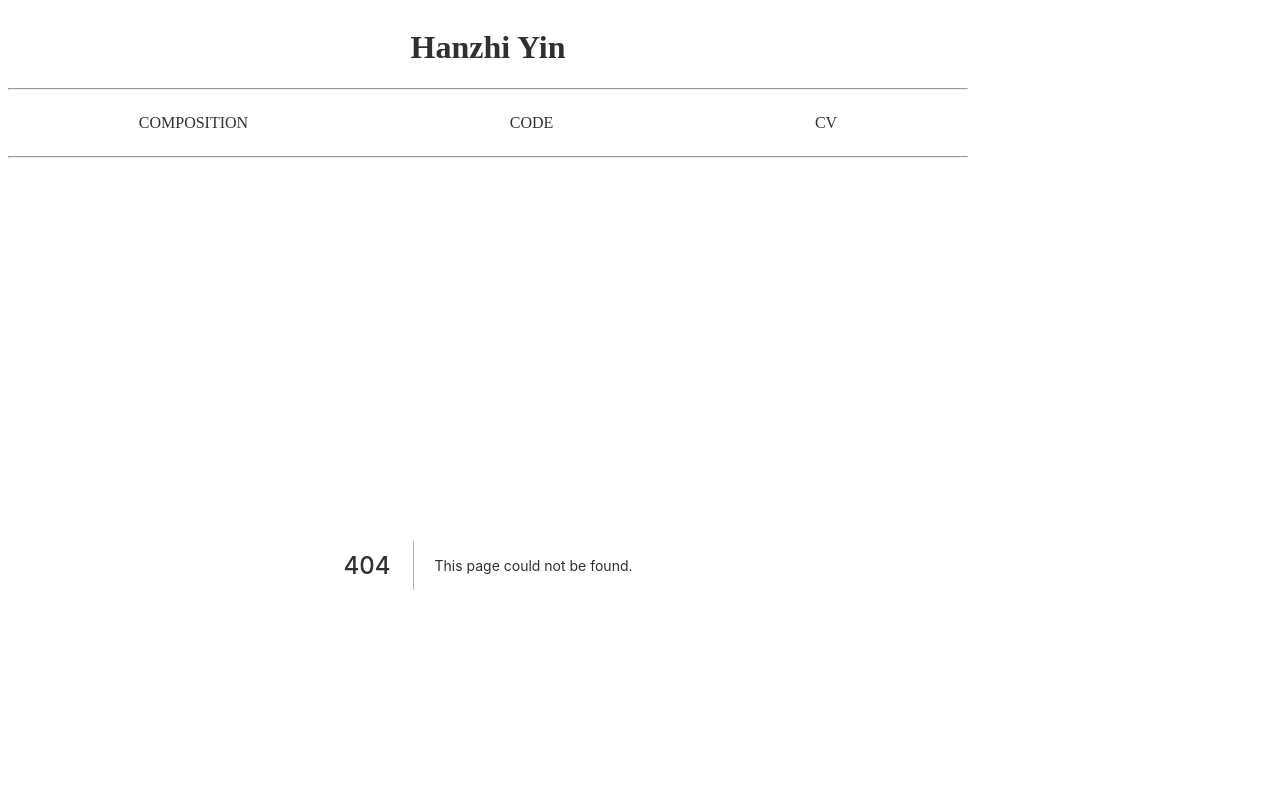
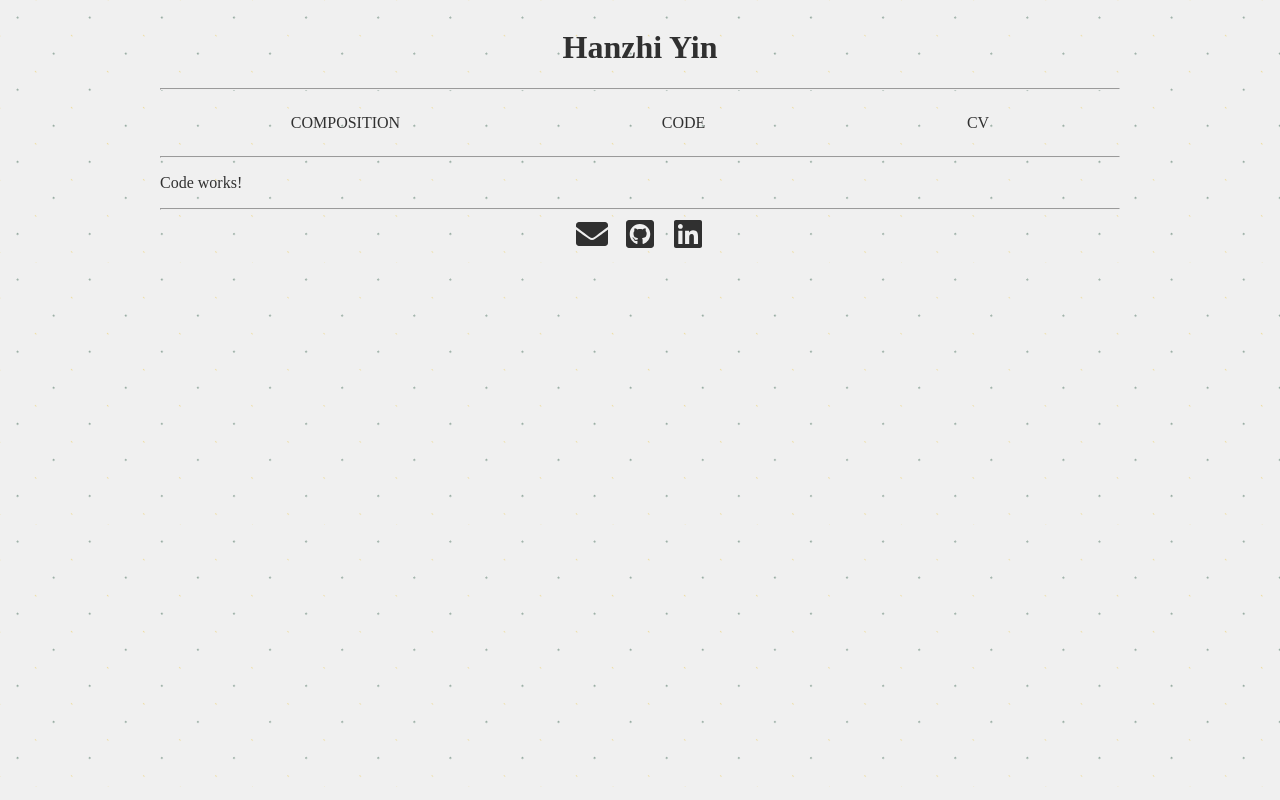
Before and after one commit to int0thewind/www-next, a Next.js app: page /code in a window 1280 px wide. Before the commit this address had no page. Shown: the top 800 px of the page. Built offline with nearby package versions, Linux system fonts and the light colour scheme; a web font is replaced by a local one.

Commit message:
add code composition page

```diff
--- /dev/null
+++ b/pages/code.tsx
@@ -0,0 +1,5 @@
+export default function Code() {
+  return (
+    <p>Code works!</p>
+  );
+}
--- /dev/null
+++ b/pages/composition.tsx
@@ -0,0 +1,5 @@
+export default function Composition() {
+  return (
+    <p>Composition Works!</p>
+  );
+}
```
